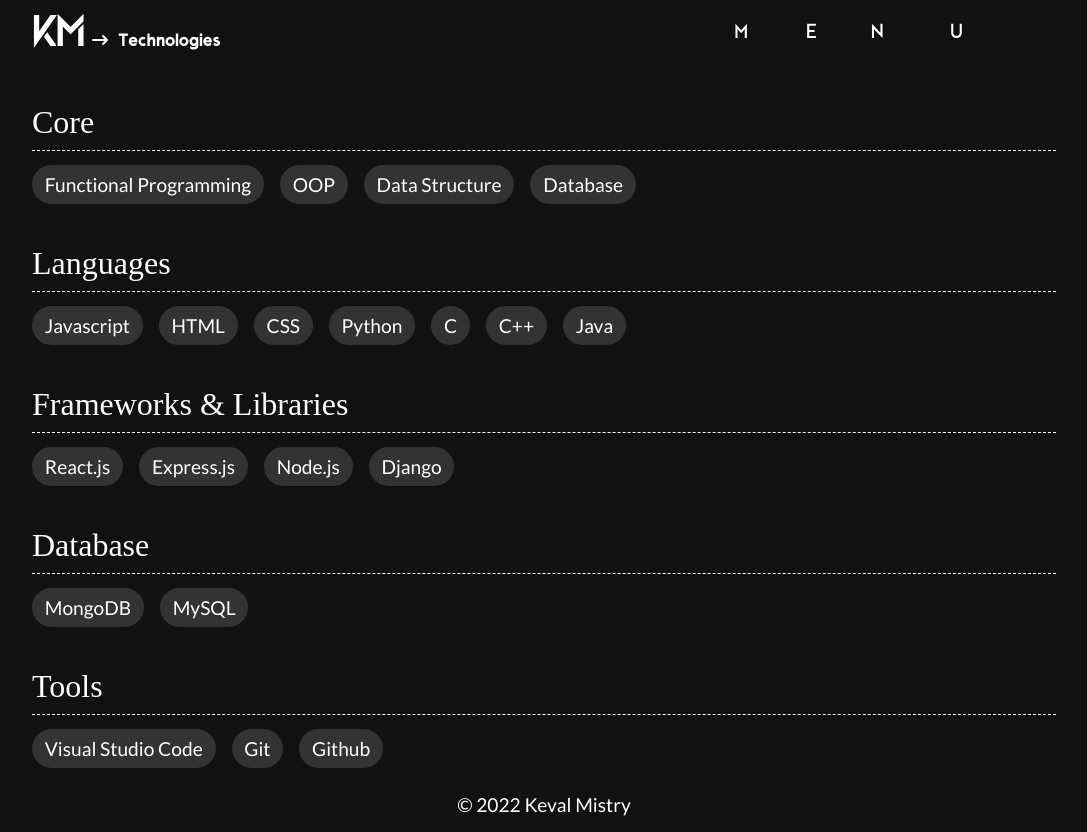
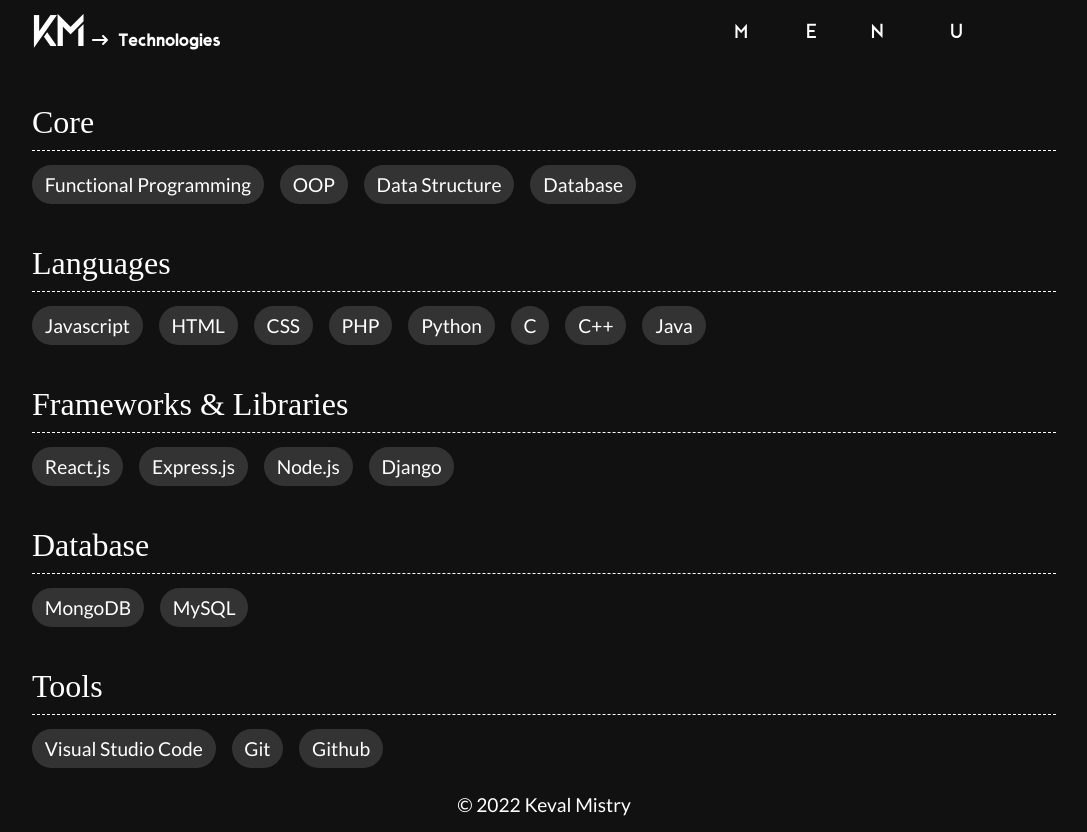
Before and after one commit to kevalmiistry/portfolio, a React (Create React App) app: page /technologies in a window 1280 px wide. Shown: the whole page, without its empty margins (96-1183 px from the left). Built offline with nearby package versions, Linux system fonts and the light colour scheme; a web font is replaced by a local one.

Commit message:
item added to Techs section

```diff
--- a/src/components/Techs/Techs.jsx
+++ b/src/components/Techs/Techs.jsx
@@ -21,6 +21,7 @@
                         <span className="item">Javascript</span>
                         <span className="item">HTML</span>
                         <span className="item">CSS</span>
+                        <span className="item">PHP</span>
                         <span className="item">Python</span>
                         <span className="item">C</span>
                         <span className="item">C++</span>
```
